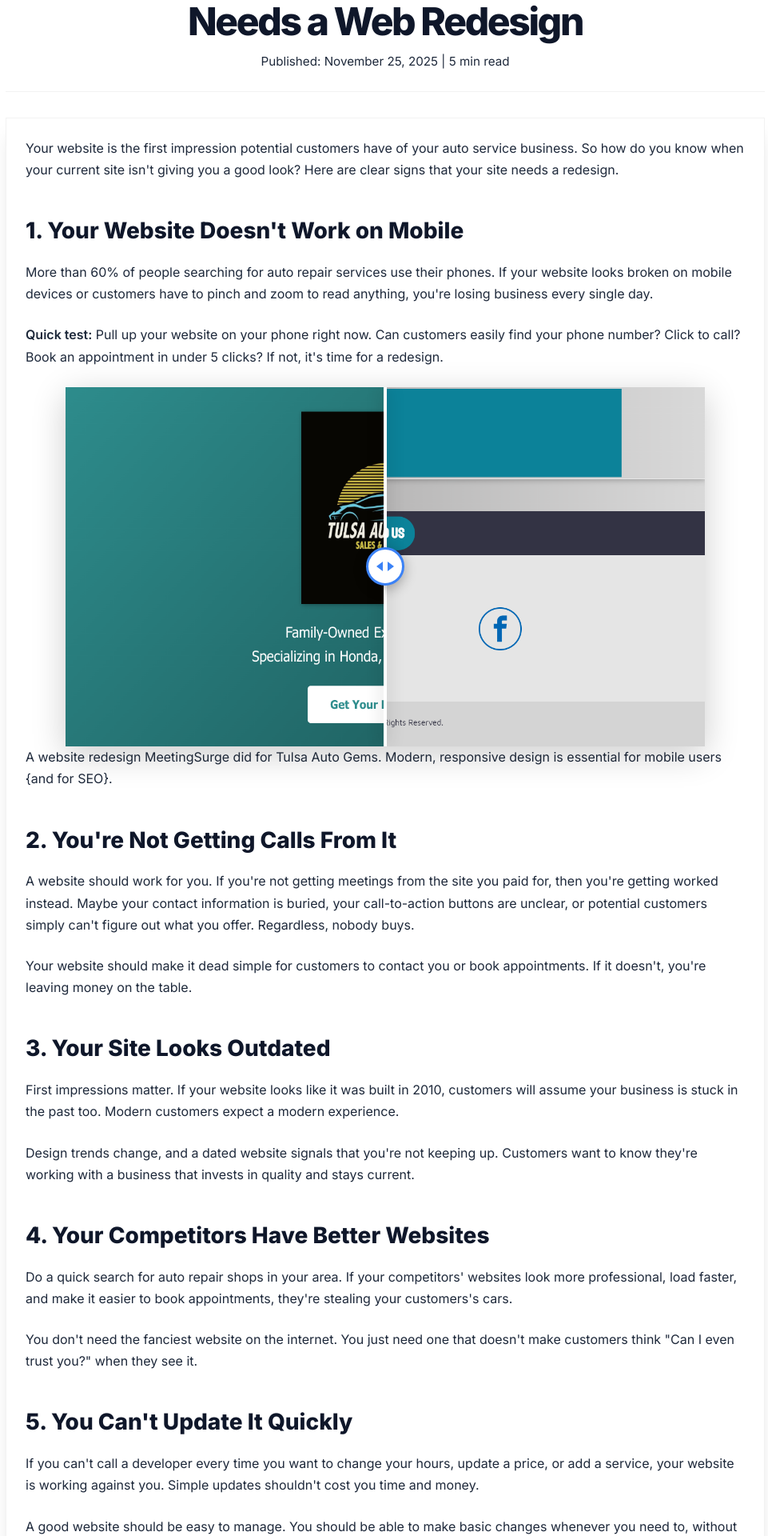
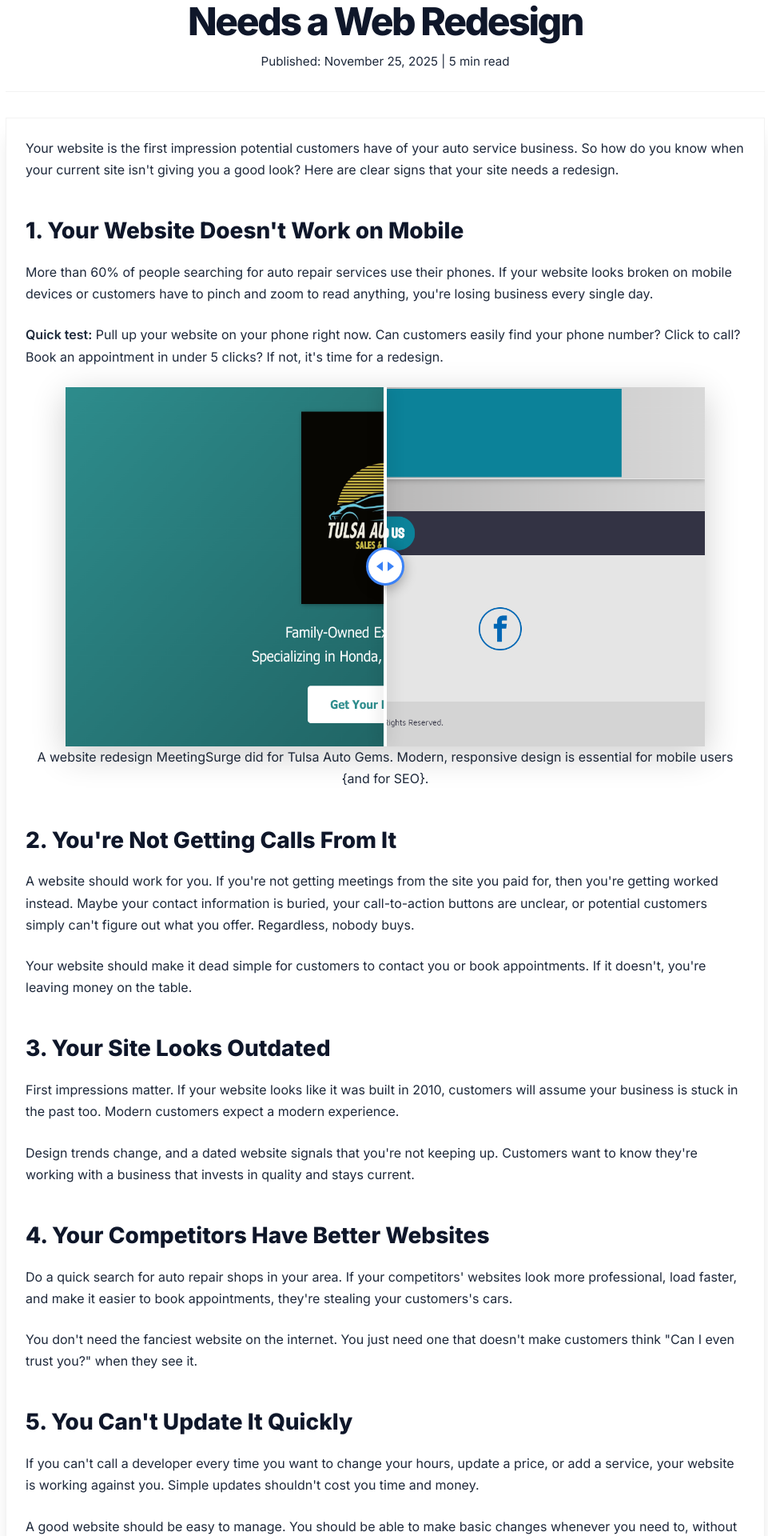
Before and after one commit to JamesBrownR/MeetingSurge, a Jekyll site: the page built from _posts/2025-11-25-website-redesign.md, in a window 1280 px wide. Shown: the part 562-2482 px from the top of the page at 80% size, without its empty margins (158-1119 px from the left). Built offline with Jekyll 4.4.1, drawn with Linux system fonts in a browser that asks for light colours.

Commit message:
Update 2025-11-25-website-redesign.md

```diff
--- a/_posts/2025-11-25-website-redesign.md
+++ b/_posts/2025-11-25-website-redesign.md
@@ -37,7 +37,7 @@ image: /Tulsa-Auto-Gems/Tulsa-Auto-Gems-Old.png
 
 </div>
 
- <p> A website redesign MeetingSurge did for Tulsa Auto Gems. Modern, responsive design is essential for mobile users {and for SEO}.</p>
+ <p class="blog-caption" > A website redesign MeetingSurge did for Tulsa Auto Gems. Modern, responsive design is essential for mobile users {and for SEO}.</p>
 
         <h2>2. You're Not Getting Calls From It</h2>
         <p>A website should work for you. If you're not getting meetings from the site you paid for, then you're getting worked instead. Maybe your contact information is buried, your call-to-action buttons are unclear, or potential customers simply can't figure out what you offer. Regardless, nobody buys. </p>
```
